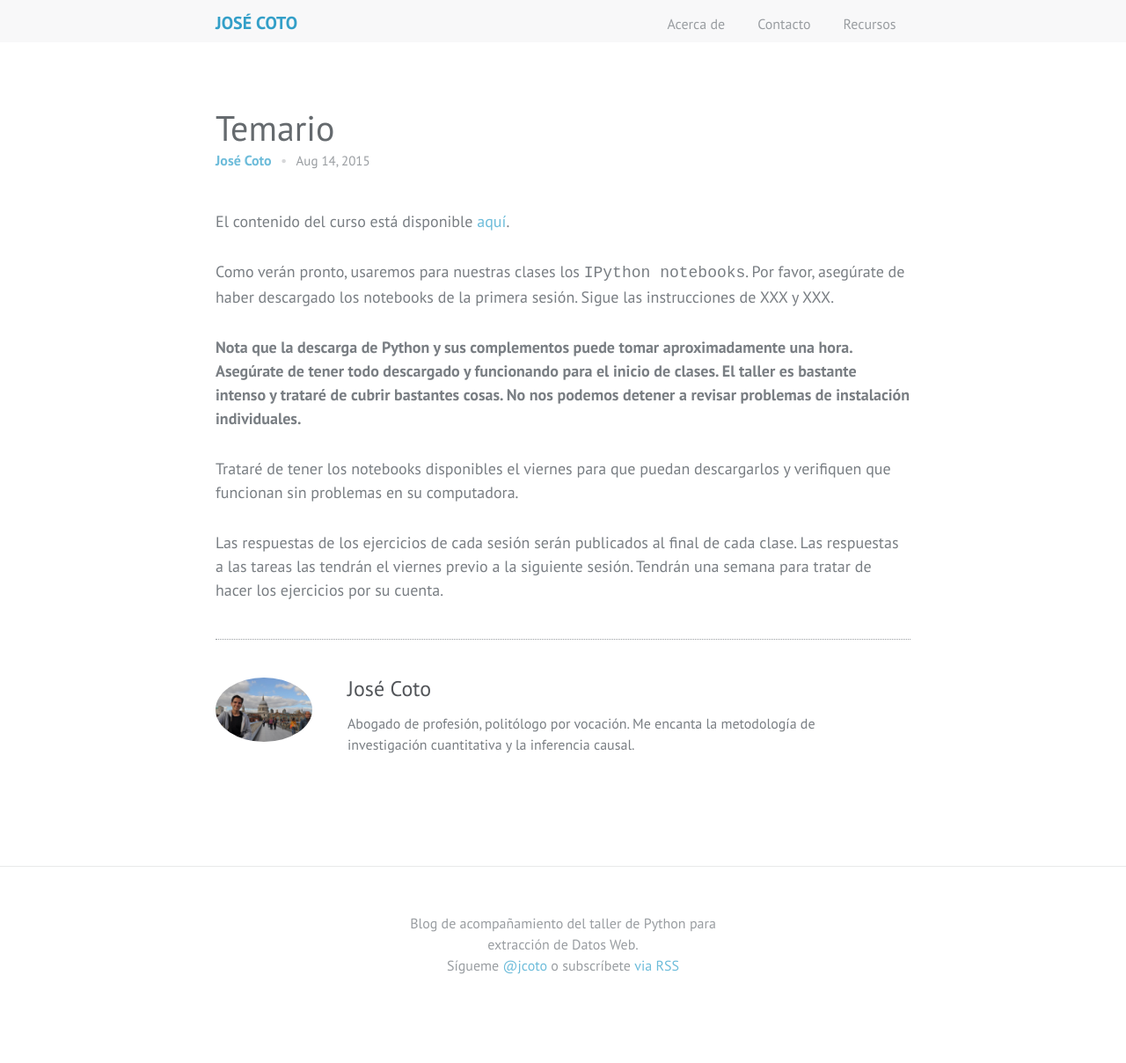
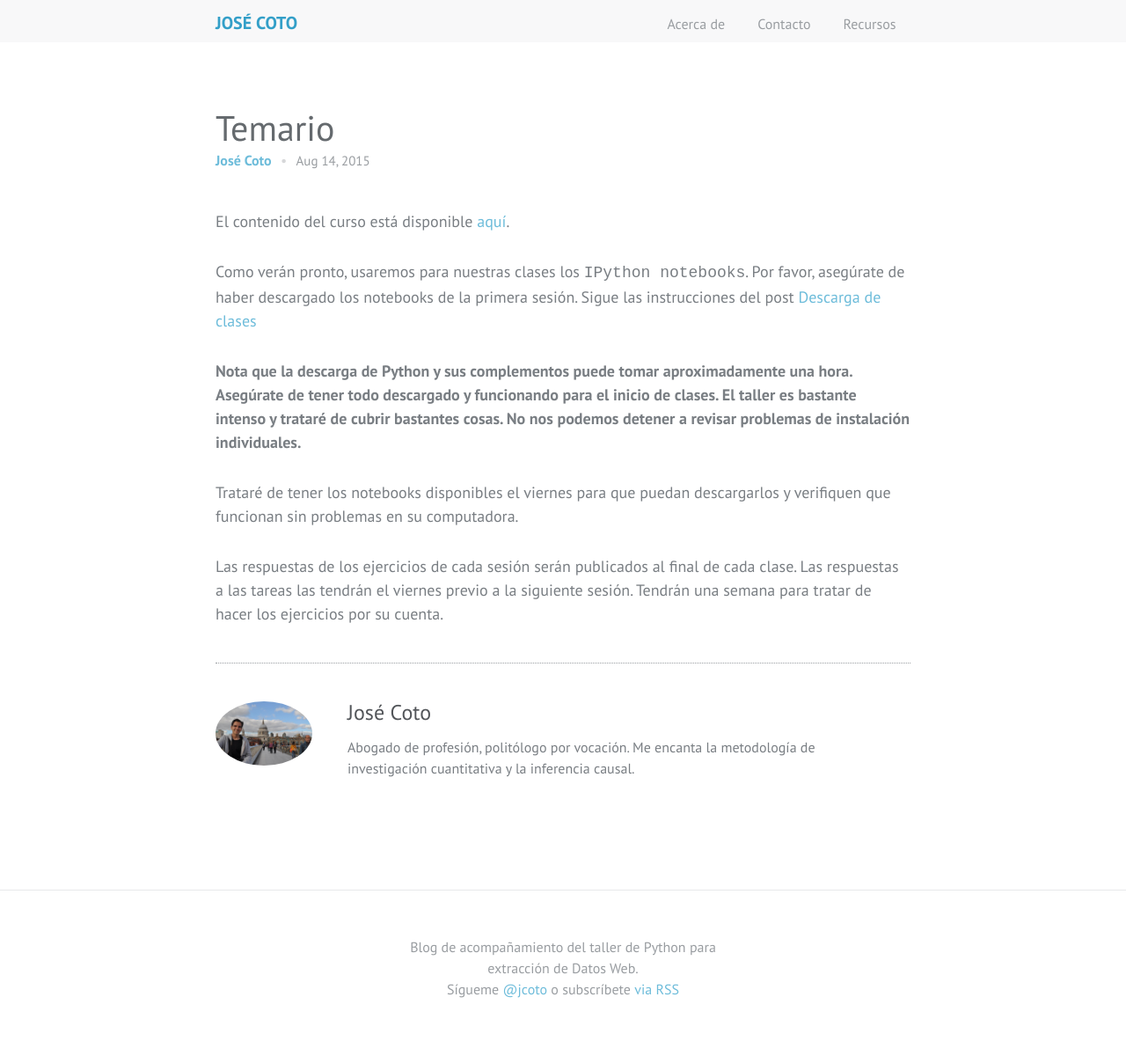
Before and after one commit to jlcoto/taller_python, a Jekyll site: the page built from _posts/2015-08-14-temario.markdown, in a window 1280 px wide. Shown: the whole page at 88% size. Built offline with Jekyll 4.4.1, drawn with Linux system fonts in a browser that asks for light colours; comment, search, counter and statistics services are not loaded; before the commit the page ends 1181 px from its top, so only the background shows below that.

Commit message:
broken links

```diff
--- a/_posts/2015-08-14-temario.markdown
+++ b/_posts/2015-08-14-temario.markdown
@@ -6,7 +6,7 @@ author: Jose
 
 El contenido del curso está disponible [aquí]({{ site.baseurl }}/downloads/Taller_Python_Extraccion_web.pdf).
 
-Como verán pronto, usaremos para nuestras clases los `IPython notebooks`. Por favor, asegúrate de haber descargado los notebooks de la primera sesión. Sigue las instrucciones de XXX y XXX.
+Como verán pronto, usaremos para nuestras clases los `IPython notebooks`. Por favor, asegúrate de haber descargado los notebooks de la primera sesión. Sigue las instrucciones del post [Descarga de clases]({{ site.baseurl }}/github)
 
 __Nota que la descarga de Python y sus complementos puede tomar aproximadamente una hora. Asegúrate de tener todo descargado y funcionando para el inicio de clases. El taller es bastante intenso y trataré de cubrir bastantes cosas. No nos podemos detener a revisar problemas de instalación individuales.__
 
```
